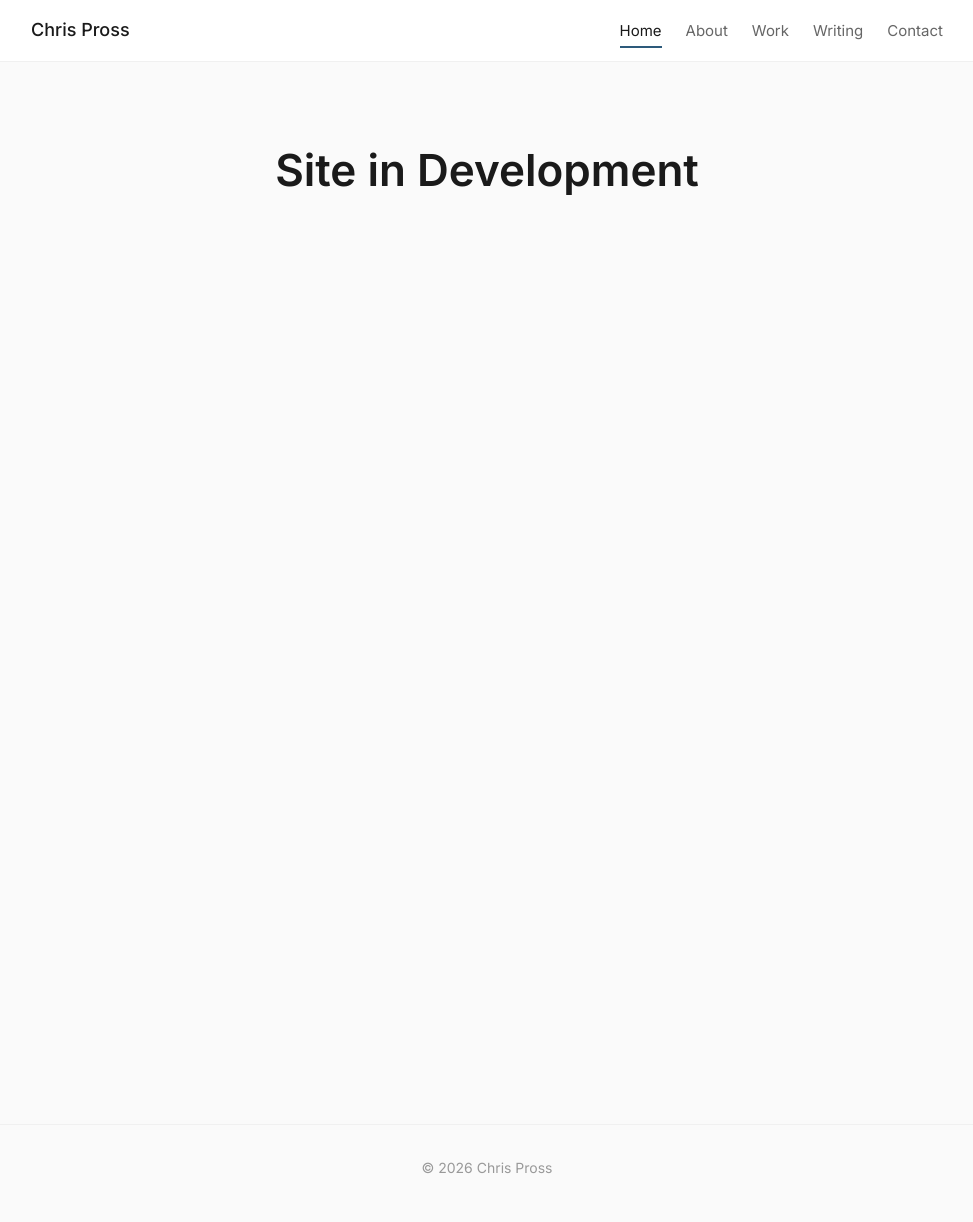
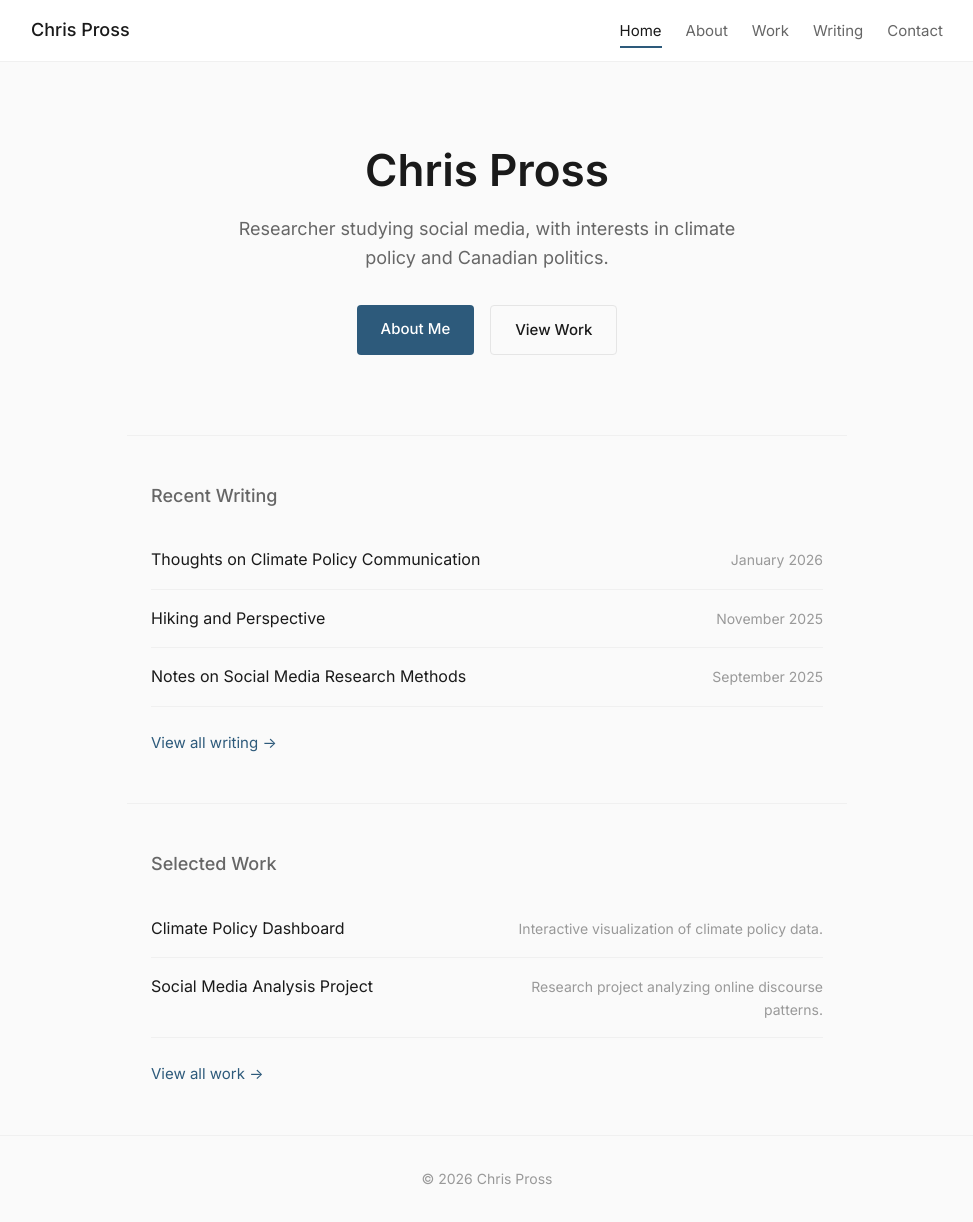
Before and after one commit to chrispross/chrispross.github.io, a Jekyll site: the page built from index.html, in a window 1280 px wide and 1222 px high. Shown: the whole window, without its empty margins (153-1126 px from the left). Built offline with Jekyll 4.4.1, drawn with Linux system fonts in a browser that asks for light colours.

Commit message:
Restore full homepage with all content

```diff
--- a/index.html
+++ b/index.html
@@ -4,6 +4,41 @@ title: Home
 ---
 <section class="hero">
   <div class="hero-content">
-    <h1>Site in Development</h1>
+    <h1>Chris Pross</h1>
+    <p class="tagline">Researcher studying social media, with interests in climate policy and Canadian politics.</p>
+    <div class="hero-links">
+      <a href="{{ '/about' | relative_url }}" class="btn">About Me</a>
+      <a href="{{ '/work' | relative_url }}" class="btn btn-outline">View Work</a>
+    </div>
   </div>
 </section>
+
+<section class="home-section">
+  <h2>Recent Writing</h2>
+  <ul class="recent-posts">
+    {% for post in site.posts limit:3 %}
+    <li>
+      <a href="{{ post.url | relative_url }}">
+        <span class="post-title">{{ post.title }}</span>
+        <span class="post-date">{{ post.date | date: "%B %Y" }}</span>
+      </a>
+    </li>
+    {% endfor %}
+  </ul>
+  <a href="{{ '/writing' | relative_url }}" class="view-all">View all writing &rarr;</a>
+</section>
+
+<section class="home-section">
+  <h2>Selected Work</h2>
+  <ul class="recent-work">
+    {% for project in site.work limit:3 %}
+    <li>
+      <a href="{{ project.url | relative_url }}">
+        <span class="project-title">{{ project.title }}</span>
+        <span class="project-description">{{ project.description }}</span>
+      </a>
+    </li>
+    {% endfor %}
+  </ul>
+  <a href="{{ '/work' | relative_url }}" class="view-all">View all work &rarr;</a>
+</section>
```
